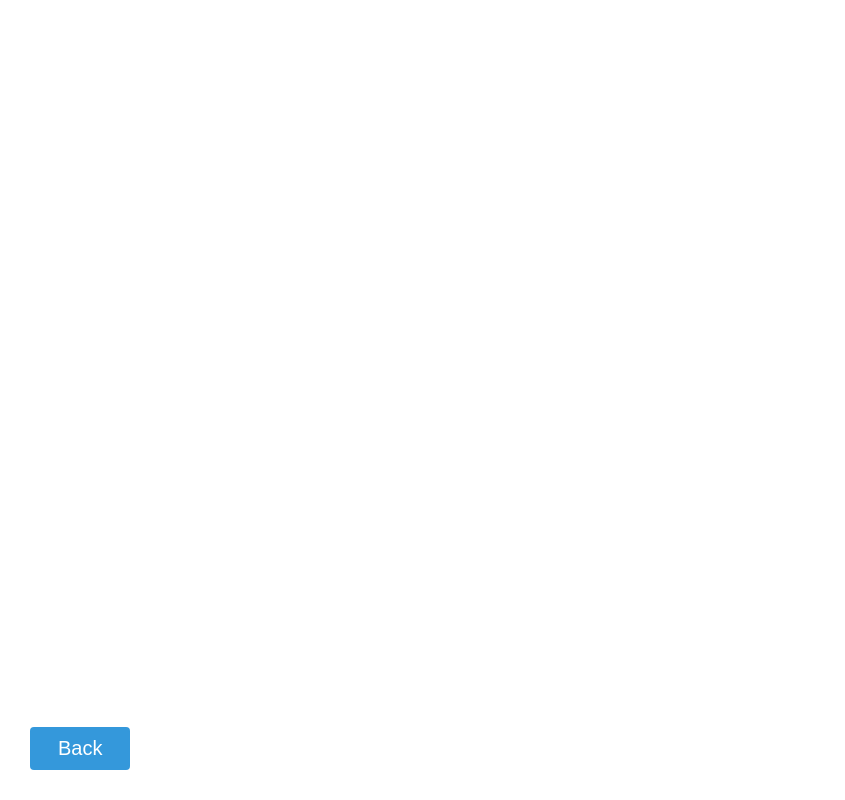
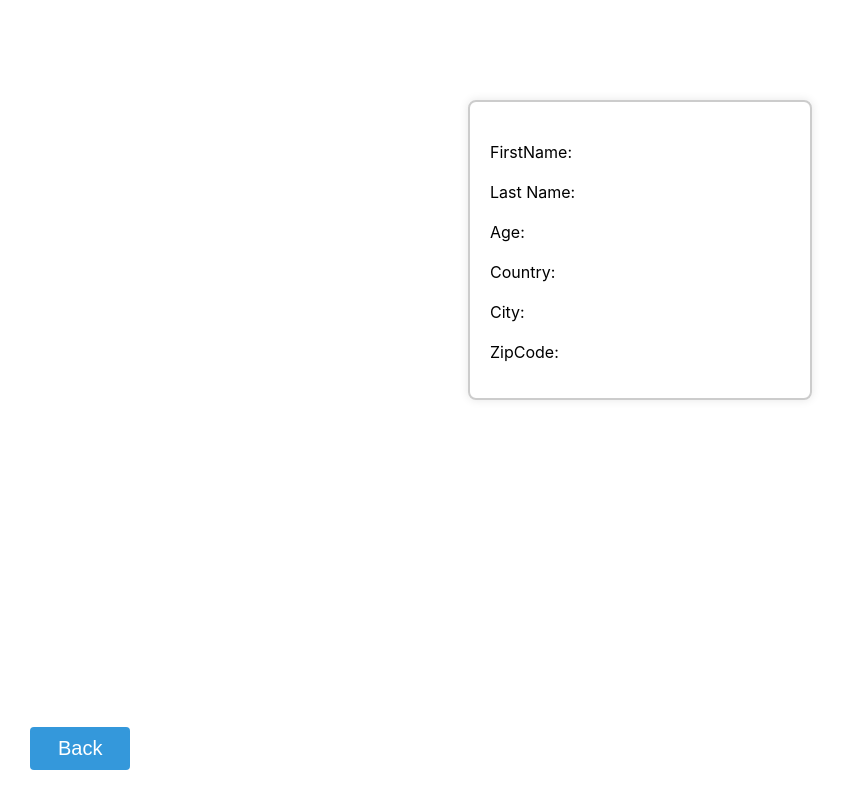
Before and after one commit to arsalantanvir97/srtigmbgtask, a React (Create React App) app: page /summary in a window 1280 px wide. Shown: the whole page, without its empty margins (0-845 px from the left). Built offline with nearby package versions, Linux system fonts and the light colour scheme.

Commit message:
summary part done

```diff
--- a/src/Hooks/useSessionStorage.js
+++ b/src/Hooks/useSessionStorage.js
@@ -5,7 +5,6 @@ export default function useSessionStorage(key, initialValue) {
   const initialData = storedData ? JSON.parse(storedData) : initialValue
 
   const [value, setValue] = useState(initialData)
-
   useEffect(() => {
     sessionStorage.setItem(key, JSON.stringify(value))
   }, [key, value])
--- a/src/Screens/Summary.jsx
+++ b/src/Screens/Summary.jsx
@@ -2,8 +2,24 @@ import React from 'react'
 import Button from '../Components/Button'
 
 const Summary = () => {
+  const firstName = sessionStorage.getItem('firstName')
+  const lastName = sessionStorage.getItem('lastName')
+  const age = sessionStorage.getItem('age')
+  const country = sessionStorage.getItem('country')
+  const city = sessionStorage.getItem('city')
+  const zipcode = sessionStorage.getItem('zipcode')
+
   return (
     <>
+      <div className='boxstyling'>
+        <p>FirstName: {firstName}</p>
+        <p>Last Name: {lastName}</p>
+        <p>Age: {age}</p>
+        <p>Country: {country}</p>
+        <p>City: {city}</p>
+        <p>ZipCode: {zipcode}</p>
+      </div>
+
       <Button
         text={'Back'}
         pos={'left'}
--- a/src/Screens/UserData.jsx
+++ b/src/Screens/UserData.jsx
@@ -21,10 +21,10 @@ const UserData = () => {
             setcountry(e.target.value)
           }}
         >
-          <option>Select a country</option>
+          <option disabled={true}>Select a country</option>
           {countryList?.length > 0 &&
             countryList?.map((count, index) => (
-              <option key={index} value={JSON.stringify(count)}>
+              <option key={index} value={count}>
                 {count}
               </option>
             ))}
--- a/src/index.css
+++ b/src/index.css
@@ -67,3 +67,14 @@ code {
   cursor: not-allowed;
   color: #7f8c8d;
 }
+.boxstyling {
+  border: 2px solid #ccc;
+  border-radius: 8px;
+  padding: 20px;
+  width: 300px;
+  box-shadow: 0 0 10px rgba(0, 0, 0, 0.1);
+  text-align: left;
+}
+.boxstyling p {
+  padding-top: 4px;
+}
```
